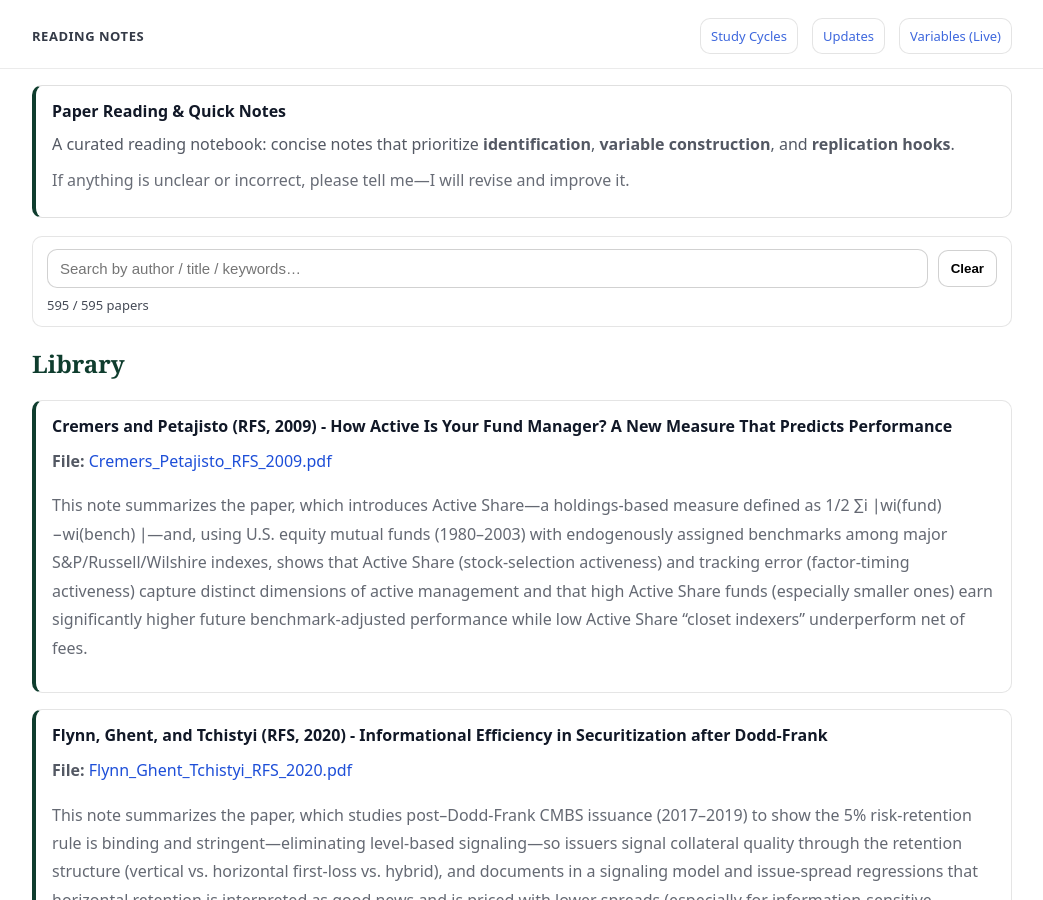
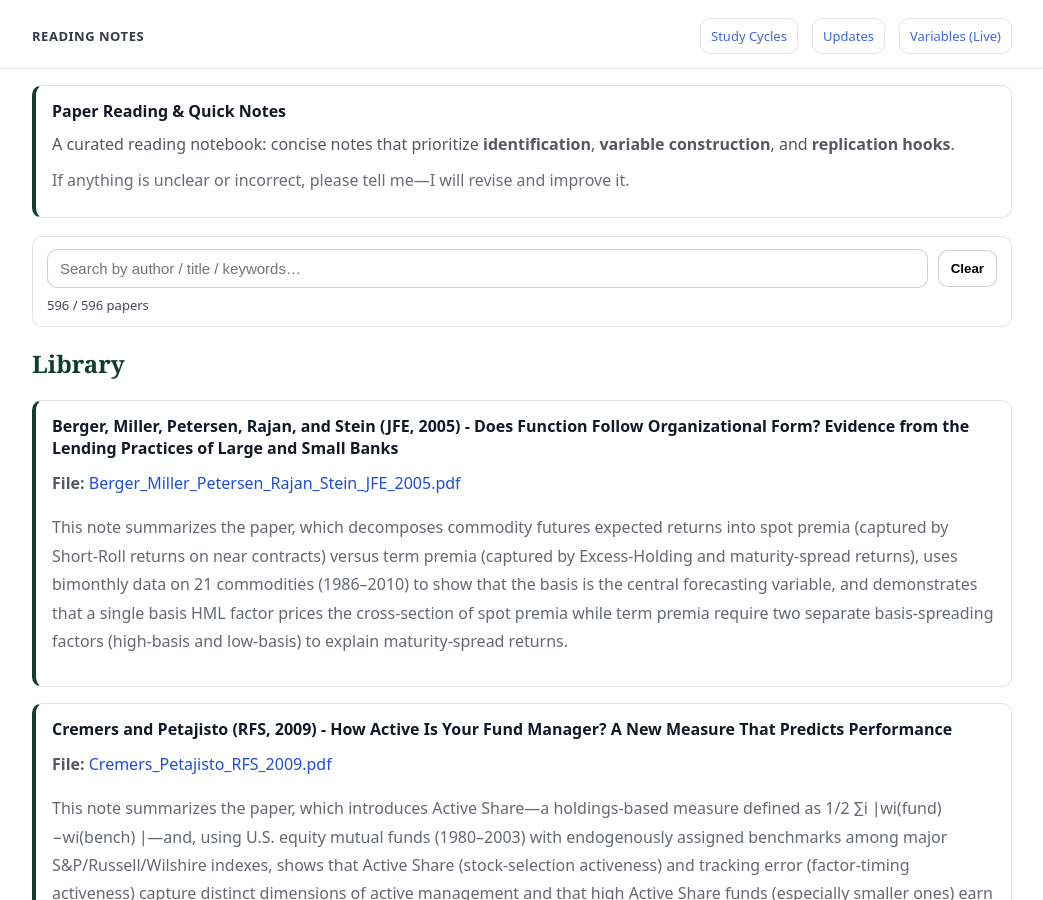
Before and after one commit to yaxinzn/study-archive, a Jekyll site: the page built from reading/index.md, in a window 1280 px wide and 900 px high. Shown: the whole window, without its empty margins (118-1161 px from the left). Built offline with Jekyll 4.4.1, drawn with Linux system fonts in a browser that asks for light colours.

Commit message:
Reading: add/update Berger_Miller_Petersen_Rajan_Stein_JFE_2005.pdf

```diff
--- a/_data/reading.yml
+++ b/_data/reading.yml
@@ -1,3 +1,7 @@
+- title: "Berger, Miller, Petersen, Rajan, and Stein (JFE, 2005) - Does Function Follow Organizational Form? Evidence from the Lending Practices of Large and Small Banks"
+  file: "Berger_Miller_Petersen_Rajan_Stein_JFE_2005.pdf"
+  desc: "This note summarizes the paper, which decomposes commodity futures expected returns into spot premia (captured by Short-Roll returns on near contracts) versus term premia (captured by Excess-Holding and maturity-spread returns), uses bimonthly data on 21 commodities (1986–2010) to show that the basis is the central forecasting variable, and demonstrates that a single basis HML factor prices the cross-section of spot premia while term premia require two separate basis-spreading factors (high-basis and low-basis) to explain maturity-spread returns."
+
 - title: "Cremers and Petajisto (RFS, 2009) - How Active Is Your Fund Manager? A New Measure That Predicts Performance"
   file: "Cremers_Petajisto_RFS_2009.pdf"
   desc: "This note summarizes the paper, which introduces Active Share—a holdings-based measure defined as 1/2 ∑i ∣wi(fund) −wi(bench) ∣—and, using U.S. equity mutual funds (1980–2003) with endogenously assigned benchmarks among major S&P/Russell/Wilshire indexes, shows that Active Share (stock-selection activeness) and tracking error (factor-timing activeness) capture distinct dimensions of active management and that high Active Share funds (especially smaller ones) earn significantly higher future benchmark-adjusted performance while low Active Share “closet indexers” underperform net of fees."
```
Also changed, not shown: 1 other file.
